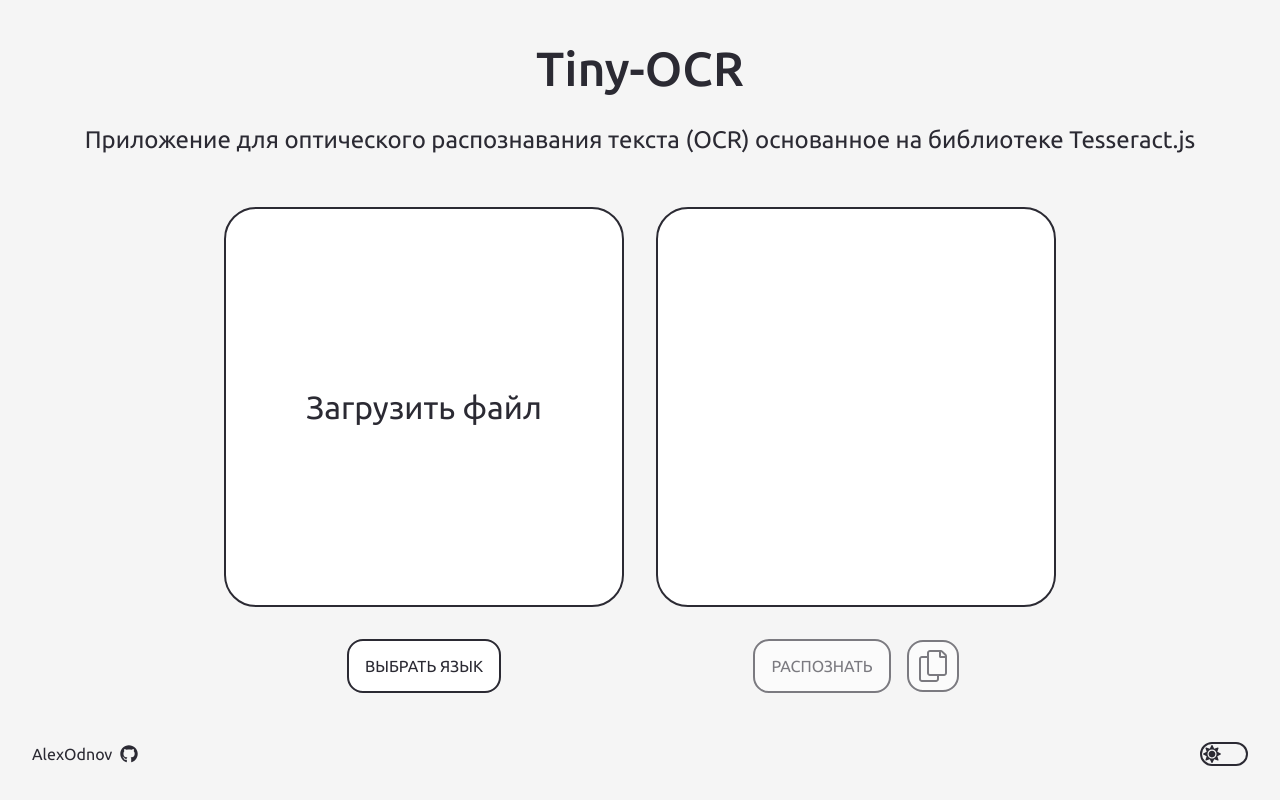
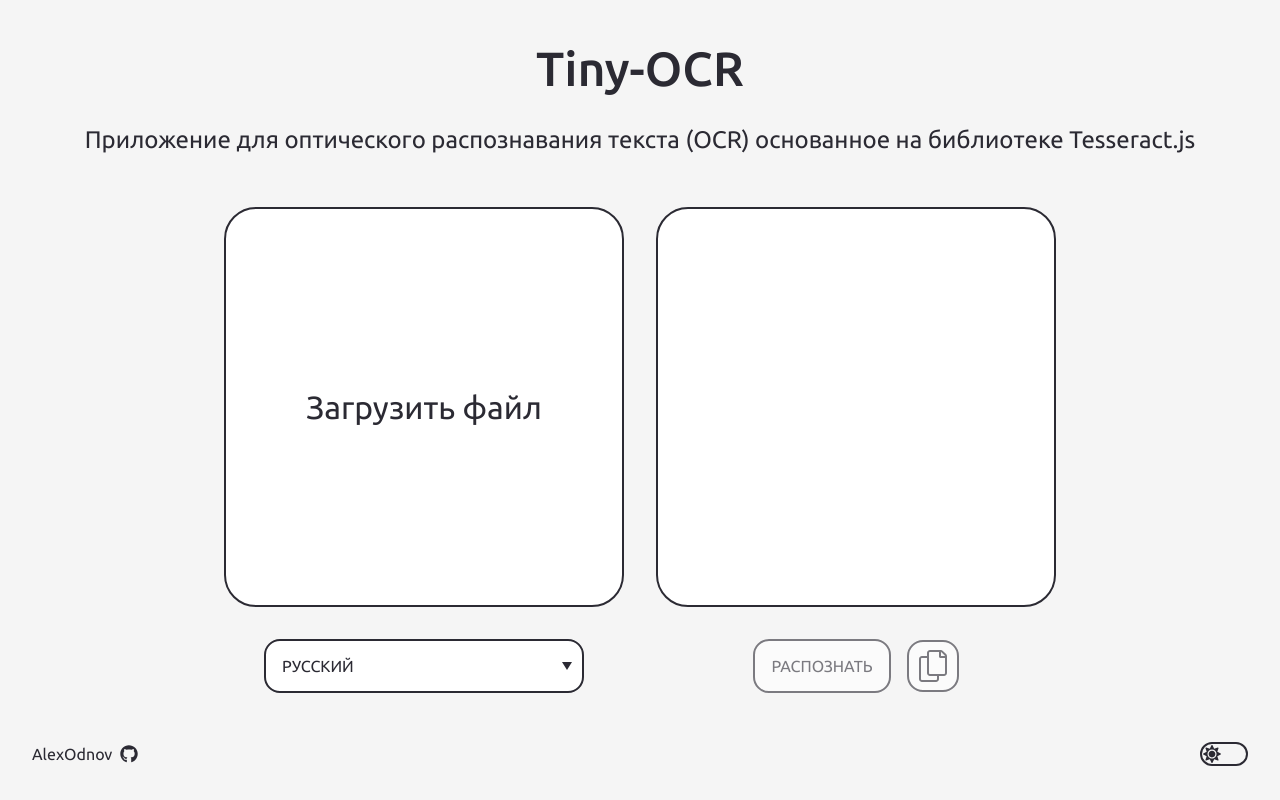
Before and after one commit to AlexOdnov/Tiny-OCR, a Vue app: page / in a window 1280 px wide. Built offline with nearby package versions, Linux system fonts and the light colour scheme.

Commit message:
implement language select

```diff
--- a/src/components/OcrApp.vue
+++ b/src/components/OcrApp.vue
@@ -1,7 +1,12 @@
 <template>
   <div class="ocr-app">
     <image-input class="ocr-app__input" @uploadImage="onImageUpload" />
-    <button class="button ocr-app__language" type="button">Выбрать язык</button>
+    <ocr-select
+      class="ocr-app__language"
+      :options="languages"
+      :placeholder="languages[0].name"
+      @selectOption="onSelectLanguage"
+    />
     <text-output
       class="ocr-app__output"
       :recognizedText="recognizedText"
@@ -48,6 +53,7 @@ import { defineComponent, reactive, ref, toRefs } from 'vue';
 import { createWorker } from 'tesseract.js';
 import ImageInput from './ImageInput.vue';
 import TextOutput from './TextOutput.vue';
+import OcrSelect from './OcrSelect.vue';
 
 interface Recognizing {
   status: string;
@@ -60,10 +66,16 @@ export default defineComponent({
   components: {
     ImageInput,
     TextOutput,
+    OcrSelect,
   },
 
   setup() {
     const image = ref<null | string>(null);
+    const languages = ref([
+      { code: 'rus', name: 'Русский' },
+      { code: 'eng', name: 'Английский' },
+    ]);
+    let language = languages.value[0].code;
     const recognizedText = ref('');
     const recognizing = reactive<Recognizing>({
       status: '',
@@ -72,6 +84,10 @@ export default defineComponent({
 
     const onImageUpload = (e: string) => {
       image.value = e;
+    };
+
+    const onSelectLanguage = (e: string) => {
+      language = e;
     };
 
     const startRecognize = async () => {
@@ -90,8 +106,8 @@ export default defineComponent({
         },
       });
       await worker.load();
-      await worker.loadLanguage('rus');
-      await worker.initialize('rus');
+      await worker.loadLanguage(language);
+      await worker.initialize(language);
       const {
         data: { text },
       } = await worker.recognize(image.value);
@@ -108,7 +124,9 @@ export default defineComponent({
       image,
       ...toRefs(recognizing),
       recognizedText,
+      languages,
       onImageUpload,
+      onSelectLanguage,
       startRecognize,
       copyText,
     };
@@ -147,6 +165,7 @@ export default defineComponent({
 }
 .ocr-app__language {
   place-self: center;
+  width: 80%;
   @media (min-width: 640px) {
     grid-row: -1 / -2;
   }
```
